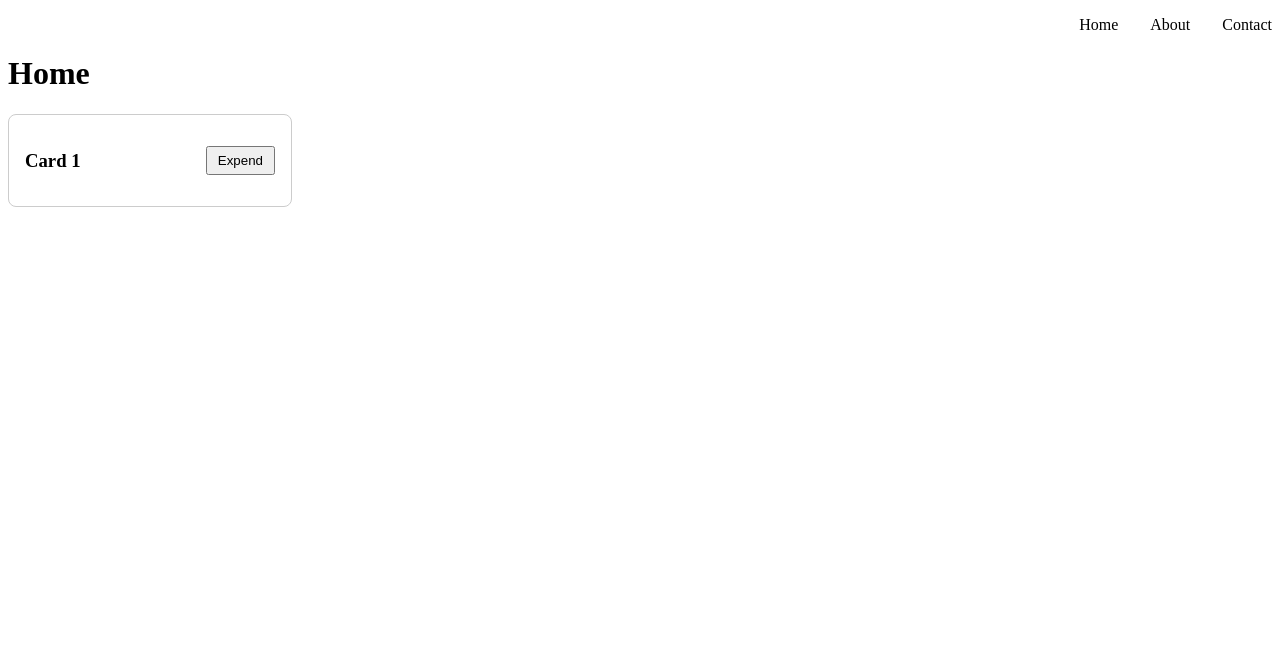
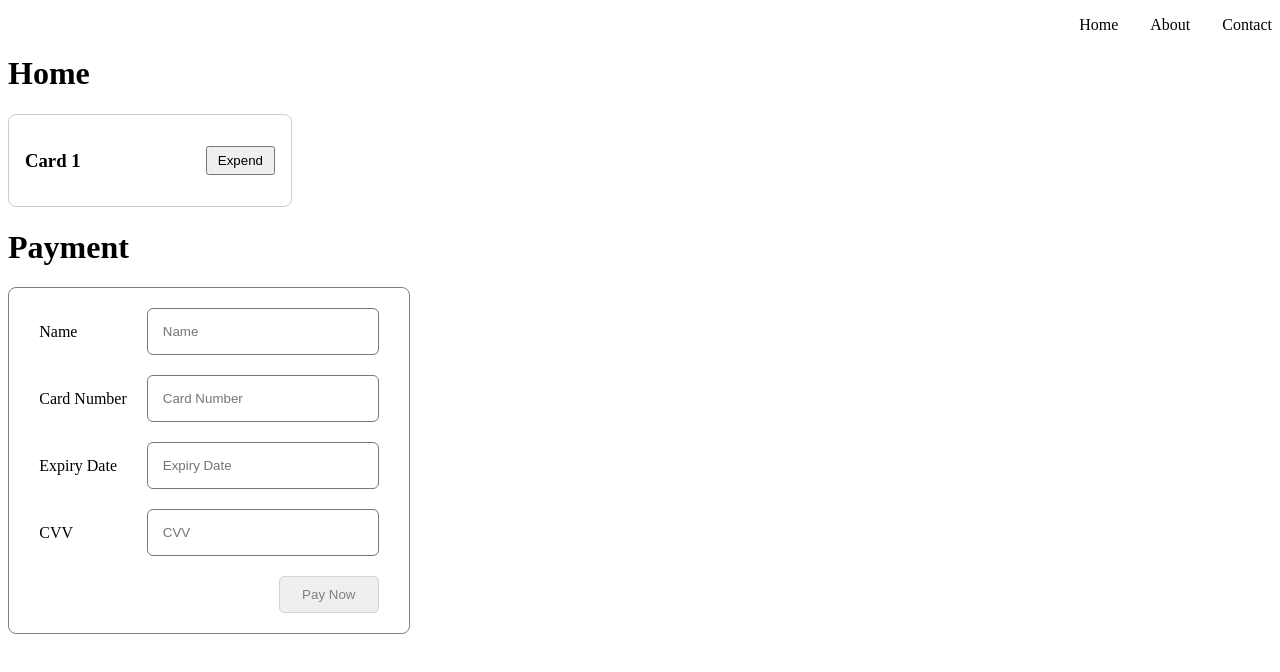
Before and after one commit to Dhouha-ma/new-angular-test, an Angular app: page /home in a window 1280 px wide. Shown: the top 672 px of the page. Built offline with nearby package versions, Linux system fonts and the light colour scheme.

Commit message:
add payment form component

```diff
--- a/src/app/app.ts
+++ b/src/app/app.ts
@@ -1,11 +1,9 @@
 import { Component, signal } from '@angular/core';
 import { Router, RouterOutlet } from '@angular/router';
 
-import { Home } from './components/home/home';
-
 @Component({
   selector: 'app-root',
-  imports: [RouterOutlet, Home],
+  imports: [RouterOutlet],
   templateUrl: './app.html',
   styleUrl: './app.scss',
 })
--- a/src/app/components/home/home.html
+++ b/src/app/components/home/home.html
@@ -2,3 +2,6 @@
 <app-card [title]="'Card 1'">
   <p>This is extra content that appears when expanded.</p>
 </app-card>
+
+<h1>Payment</h1>
+<app-payment-form></app-payment-form>
--- a/src/app/components/home/home.ts
+++ b/src/app/components/home/home.ts
@@ -1,9 +1,11 @@
 import { Component } from '@angular/core';
+
 import { Card } from '../shared/card/card';
+import { PaymentForm } from '../payment-form/payment-form';
 
 @Component({
   selector: 'app-home',
-  imports: [Card],
+  imports: [Card, PaymentForm],
   templateUrl: './home.html',
   styleUrl: './home.scss',
 })
--- /dev/null
+++ b/src/app/components/payment-form/payment-form.html
@@ -0,0 +1,23 @@
+<form class="payment-form">
+  <div class="input-container">
+    <label>Name</label>
+    <app-form-input [placeholder]="'Name'"></app-form-input>
+  </div>
+
+  <div class="input-container">
+    <label>Card Number</label>
+    <app-form-input [placeholder]="'Card Number'"></app-form-input>
+  </div>
+
+  <div class="input-container">
+    <label>Expiry Date</label>
+    <app-form-input [placeholder]="'Expiry Date'"></app-form-input>
+  </div>
+
+  <div class="input-container">
+    <label>CVV</label>
+    <app-form-input [placeholder]="'CVV'"></app-form-input>
+  </div>
+
+  <app-button [label]="'Pay Now'" class="pay-now-btn"></app-button>
+</form>
--- /dev/null
+++ b/src/app/components/payment-form/payment-form.scss
@@ -0,0 +1,23 @@
+.payment-form {
+  width: 400px;
+  display: flex;
+  flex-direction: column;
+  flex-wrap: wrap;
+  align-content: space-around;
+  gap: 20px;
+  padding: 20px 0;
+  border: 1px solid grey;
+  border-radius: 8px;
+}
+
+.input-container {
+  display: flex;
+  justify-content: space-between;
+  align-items: center;
+  gap: 20px;
+}
+
+.pay-now-btn {
+  display: flex;
+  justify-content: flex-end;
+}
--- a/src/app/components/shared/card/card.ts
+++ b/src/app/components/shared/card/card.ts
@@ -1,4 +1,5 @@
-import { Component, Input } from '@angular/core';
+import { Component, Input, OnInit } from '@angular/core';
+
 import { ButtonText } from '../../../types/user.type';
 
 @Component({
@@ -7,10 +8,14 @@ import { ButtonText } from '../../../types/user.type';
   templateUrl: './card.html',
   styleUrl: './card.scss',
 })
-export class Card {
+export class Card implements OnInit {
   @Input() title: string = '';
 
   public isExpanded = false;
+
+  ngOnInit(): void {
+    console.log('test');
+  }
 
   public toggle() {
     this.isExpanded = !this.isExpanded;
--- a/src/app/components/shared/form-input/form-input.html
+++ b/src/app/components/shared/form-input/form-input.html
@@ -4,4 +4,5 @@
   (input)="onChange($any($event.target).value)"
   (blur)="onTouched()"
   [disabled]="disabled"
+  placeholder="{{ placeholder }}"
 />
--- a/src/app/components/shared/form-input/form-input.ts
+++ b/src/app/components/shared/form-input/form-input.ts
@@ -1,4 +1,4 @@
-import { Component, forwardRef } from '@angular/core';
+import { Component, forwardRef, Input } from '@angular/core';
 import {
   NG_VALUE_ACCESSOR,
   ControlValueAccessor,
@@ -22,6 +22,7 @@ import {
 export class FormInput implements ControlValueAccessor {
   value = '';
   disabled = false;
+  @Input() placeholder = '';
 
   onChange = (value: string) => {};
   onTouched = () => {};
--- a/src/app/components/user-form/user-form.html
+++ b/src/app/components/user-form/user-form.html
@@ -19,13 +19,12 @@
     <app-form-input formControlName="phone"></app-form-input>
   </div>
 
-  <div class="submit-button">
-    <app-button
-      label="Submit"
-      (clicked)="onButtonClick()"
-      [disabled]="!userForm.valid"
-    ></app-button>
-  </div>
+  <app-button
+    label="Submit"
+    (clicked)="onButtonClick()"
+    [disabled]="!userForm.valid"
+    class="submit-button"
+  ></app-button>
 
   <p>Form valid: {{ userForm.valid }}</p>
 </form>
--- a/src/app/components/user-form/user-form.scss
+++ b/src/app/components/user-form/user-form.scss
@@ -18,4 +18,6 @@
 
 .submit-button {
   margin-top: 30px;
+  display: flex;
+  justify-content: flex-end;
 }
```
Also changed, not shown: src/app/components/payment-form/payment-form.ts (added, +11 -0 lines), 1 other file (tests, documents, lock files or other folders).
